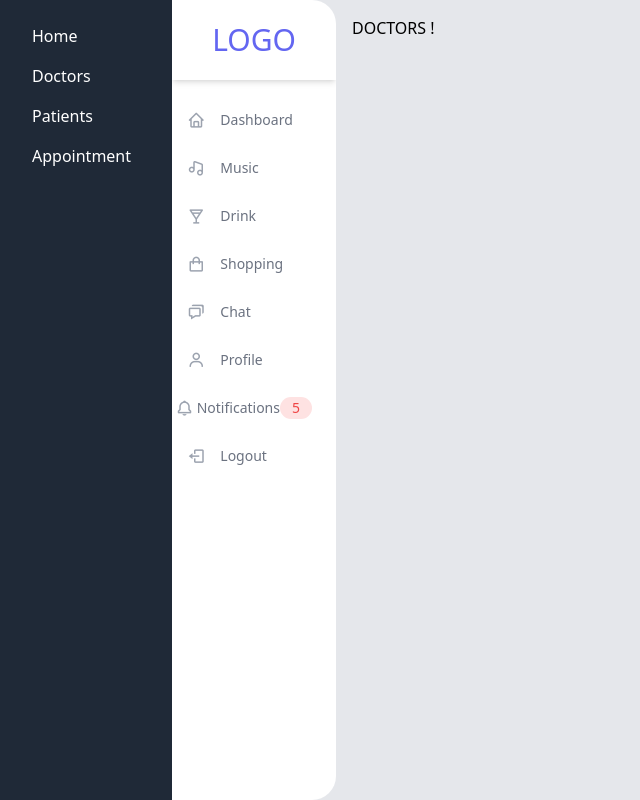
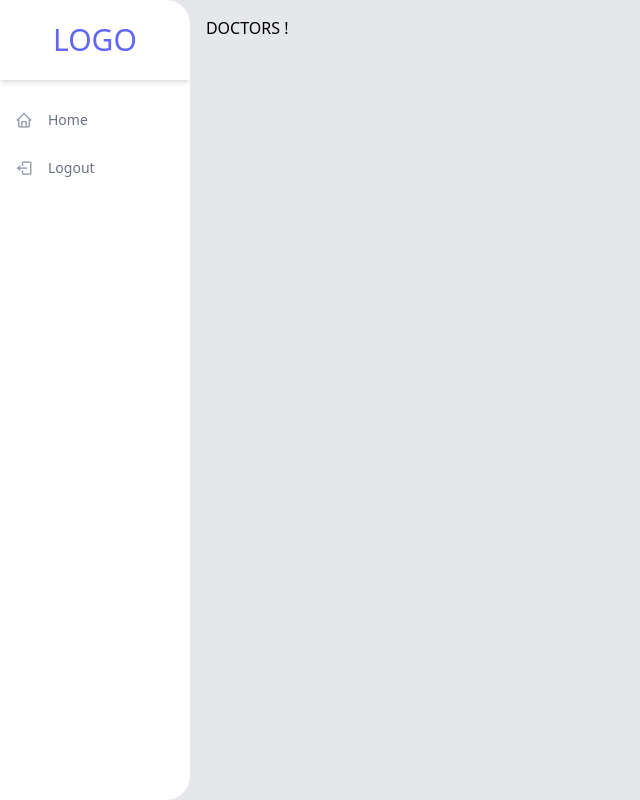
Before and after one commit to Abdelaziz-LAISSAOUI/Clinic_management_system, a Django app: page /doctors/ in a window 1280 px wide. Shown: the whole page, without its empty margins (0-640 px from the left). Run offline with Django 5.2, Linux system fonts and the light colour scheme; the visitor is signed in with stand-in values (Sample User, id 1); some libraries are stand-ins or nearby versions.

Commit message:
doctor use case structur

```diff
--- a/clinic_management/templates/partials/sidenav.html
+++ b/clinic_management/templates/partials/sidenav.html
@@ -1,11 +1,13 @@
-{% comment %} <div class="w-56 bg-gray-800 text-white p-4" hx-target="body" hx-swap="outer-HTML">
+<!-- {% comment %}
+ <div class="w-56 bg-gray-800 text-white p-4" hx-target="body" hx-swap="outer-HTML">
     <a hx-push-url="true" hx-get="/" class="block py-2 px-4 text-white hover:bg-gray-600">Home</a>
     {% if request.user.is_authenticated %}
     <a hx-push-url="true" hx-get="/doctors" class="block py-2 px-4 text-white hover:bg-gray-600">Doctors</a>
     <a hx-push-url="true" hx-get="/patients" class="block py-2 px-4 text-white hover:bg-gray-600">Patients</a>
     <a hx-push-url="true" hx-get="/appointment" class="block py-2 px-4 text-white hover:bg-gray-600">Appointment</a>
     {% endif %}
-</div> {% endcomment %}
+</div>
+{% endcomment %}
 <div class="overflow-hidden w-56 bg-gray-800 text-white p-4" hx-target="body" hx-swap="outer-HTML">
     <a hx-boost="true" hx-push-url="true" href="/" class="block py-2 px-4 text-white hover:bg-gray-600">Home</a>
     {% if request.user.is_authenticated %}
@@ -14,62 +16,66 @@
     <a hx-boost="true" hx-push-url="true" href="/appointment" class="block py-2 px-4 text-white hover:bg-gray-600">Appointment</a>
     {% endif %}
 </div>
+ -->
+
 <link rel="stylesheet" href="https://unpkg.com/boxicons@2.0.7/css/boxicons.min.css" />
 <div class="overflow-hidden flex flex-col w-56 bg-white rounded-r-3xl overflow-hidden">
     <div class="flex items-center justify-center h-20 shadow-md">
       <h1 class="text-3xl uppercase text-indigo-500">Logo</h1>
     </div>
+
     <ul class="flex flex-col py-4">
       <li>
-        <a href="#" class="flex flex-row items-center h-12 transform hover:translate-x-2 transition-transform ease-in duration-200 text-gray-500 hover:text-gray-800">
+        <a hx-boost="true" hx-push-url="true" href="/" class="flex flex-row items-center h-12 transform hover:translate-x-2 transition-transform ease-in duration-200 text-gray-500 hover:text-gray-800">
           <span class="inline-flex items-center justify-center h-12 w-12 text-lg text-gray-400"><i class="bx bx-home"></i></span>
-          <span class="text-sm font-medium">Dashboard</span>
+          <span class="text-sm font-medium">Home</span>
+        </a>
+      </li>
+       {% if request.user.is_authenticated %}
+       {% for group in request.user.groups.all %}
+       {% if group.name == "doctorGroup" %}
+      <li>
+        <a hx-boost="true" hx-push-url="true" href="/oppointementDlist" class="flex flex-row items-center h-12 transform hover:translate-x-2 transition-transform ease-in duration-200 text-gray-500 hover:text-gray-800">
+          <span class="inline-flex items-center justify-center h-12 w-12 text-lg text-gray-400"><i class="bx bx-shopping-bag"></i></span>
+          <span class="text-sm font-medium">Appointment</span>
         </a>
       </li>
       <li>
-        <a href="#" class="flex flex-row items-center h-12 transform hover:translate-x-2 transition-transform ease-in duration-200 text-gray-500 hover:text-gray-800">
+        <a hx-boost="true" hx-push-url="true" href="/oppointementDlist" class="flex flex-row items-center h-12 transform hover:translate-x-2 transition-transform ease-in duration-200 text-gray-500 hover:text-gray-800">
+          <span class="inline-flex items-center justify-center h-12 w-12 text-lg text-gray-400"><i class="bx bx-shopping-bag"></i></span>
+          <span class="text-sm font-medium">cancele a day</span>
+        </a>
+      </li>
+      {% elif group.name == "accuel" %}
+
+      <li>
+        <a hx-boost="true" hx-push-url="true" href="/doctors" class="flex flex-row items-center h-12 transform hover:translate-x-2 transition-transform ease-in duration-200 text-gray-500 hover:text-gray-800">
           <span class="inline-flex items-center justify-center h-12 w-12 text-lg text-gray-400"><i class="bx bx-music"></i></span>
-          <span class="text-sm font-medium">Music</span>
+          <span class="text-sm font-medium">Doctors</span>
         </a>
       </li>
       <li>
-        <a href="#" class="flex flex-row items-center h-12 transform hover:translate-x-2 transition-transform ease-in duration-200 text-gray-500 hover:text-gray-800">
+        <a hx-boost="true" hx-push-url="true" href="/patients" class="flex flex-row items-center h-12 transform hover:translate-x-2 transition-transform ease-in duration-200 text-gray-500 hover:text-gray-800">
           <span class="inline-flex items-center justify-center h-12 w-12 text-lg text-gray-400"><i class="bx bx-drink"></i></span>
-          <span class="text-sm font-medium">Drink</span>
+          <span class="text-sm font-medium">Patients</span>
         </a>
       </li>
       <li>
-        <a href="#" class="flex flex-row items-center h-12 transform hover:translate-x-2 transition-transform ease-in duration-200 text-gray-500 hover:text-gray-800">
+        <a hx-boost="true" hx-push-url="true" href="/appointment" class="flex flex-row items-center h-12 transform hover:translate-x-2 transition-transform ease-in duration-200 text-gray-500 hover:text-gray-800">
           <span class="inline-flex items-center justify-center h-12 w-12 text-lg text-gray-400"><i class="bx bx-shopping-bag"></i></span>
-          <span class="text-sm font-medium">Shopping</span>
+          <span class="text-sm font-medium">Appointment</span>
         </a>
       </li>
-      <li>
-        <a href="#" class="flex flex-row items-center h-12 transform hover:translate-x-2 transition-transform ease-in duration-200 text-gray-500 hover:text-gray-800">
-          <span class="inline-flex items-center justify-center h-12 w-12 text-lg text-gray-400"><i class="bx bx-chat"></i></span>
-          <span class="text-sm font-medium">Chat</span>
-        </a>
-      </li>
-      <li>
-        <a href="#" class="flex flex-row items-center h-12 transform hover:translate-x-2 transition-transform ease-in duration-200 text-gray-500 hover:text-gray-800">
-          <span class="inline-flex items-center justify-center h-12 w-12 text-lg text-gray-400"><i class="bx bx-user"></i></span>
-          <span class="text-sm font-medium">Profile</span>
-        </a>
-      </li>
-      <li>
-        <a href="#" class="flex flex-row items-center h-12 transform hover:translate-x-2 transition-transform ease-in duration-200 text-gray-500 hover:text-gray-800">
-          <span class="inline-flex items-center justify-center h-12 w-12 text-lg text-gray-400"><i class="bx bx-bell"></i></span>
-          <span class="text-sm font-medium">Notifications</span>
-          <span class="ml-auto mr-6 text-sm bg-red-100 rounded-full px-3 py-px text-red-500">5</span>
-        </a>
-      </li>
+      {% endif %}
+      {% endfor %}
+      {% endif %}
+
       <li>
         <a href="#" class="flex flex-row items-center h-12 transform hover:translate-x-2 transition-transform ease-in duration-200 text-gray-500 hover:text-gray-800">
           <span class="inline-flex items-center justify-center h-12 w-12 text-lg text-gray-400"><i class="bx bx-log-out"></i></span>
           <span hx-push-url="true" hx-target="#main" hx-swap="outerHTML" hx-boost="true" hx-get="{% url 'logout' %}" class="text-sm font-medium">Logout</span>
-
-
         </a>
       </li>
     </ul>
+
   </div>
--- a/clinic_management/urls.py
+++ b/clinic_management/urls.py
@@ -14,4 +14,6 @@ urlpatterns = [
     path('patients/', views.patient_list, name='patient_list'),
     path('add_patient/', views.add_patient, name='add_patient'),
     path('update_patient/',views.update_patient,name="update_patient"),
+    path('oppointementDlist/', views.oppointementDlist, name="oppointementDlist"),
+    path('cancellation/', views.cancellation, name='cancellation'),
 ]
--- a/clinic_management/views.py
+++ b/clinic_management/views.py
@@ -22,7 +22,14 @@ class HTTPResponseHXRedirect(HttpResponseRedirect):
 
 @login_required(login_url="/login")
 def hello(request):
-    return render(request,"pages/home.html")
+    if request.user.is_authenticated:
+
+        for group in request.user.groups.all():
+            print(group.name)
+    else:
+        print("User is not authenticated.")
+
+    return render(request, "pages/home.html")
 
 @login_required(login_url="/login")
 def doctors(request):
@@ -127,3 +134,38 @@ def update_patient(request, patient_id):
 def patient_list(request):
     patients = Patient.objects.all()
     return render(request,'pages/patients.html', {'patients': patients, 'newPatient': False})
+
+@login_required(login_url="/login")
+def oppointementDlist(request):
+
+    if request.user.groups.filter(name="doctorGroup").exists():
+        try:
+          appointments = Appointment.objects.filter(doctor=request.user).order_by("date")
+        except Exception as e:
+            print(f"Error fetching appointments: {e}")
+
+        return render(request, "pages/doctorappointements.html", {"appointments": appointments})
+    else:
+        return render(request, "pages/doctorappointements.html")
+
+from django.contrib import messages
+@login_required(login_url="/login")
+def cancellation(request):
+    if request.method == 'POST':
+        selected_date = request.POST.get('date')
+
+        # Check if the selected date is a valid date
+        try:
+            date_obj = TDate.objects.get(date=selected_date)
+        except TDate.DoesNotExist:
+            messages.error(request, f"Invalid date: {selected_date}")
+            return redirect('cancellation')
+
+        # Update cancellation status for appointments on the selected date
+        appointments = Appointment.objects.filter(date=date_obj,doctor=request.user)
+        appointments.update(canelation=True)
+
+        messages.success(request, f"Cancellation status updated for appointments on {selected_date}")
+        return redirect('cancellation')
+
+    return render(request, 'pages/cancellation.html')
```
Also changed, not shown: clinic_management/models.py (+32 -4 lines), clinic_management/templates/pages/cancellation.html (added, +23 -0 lines), clinic_management/templates/pages/doctorappointements.html (added, +43 -0 lines), clinic_management/templates/partials/appointementDlist.html (added, +78 -0 lines), clinic_management/migrations/0005_appointment_canelation_doctor_speciality_and_more.py (added).
